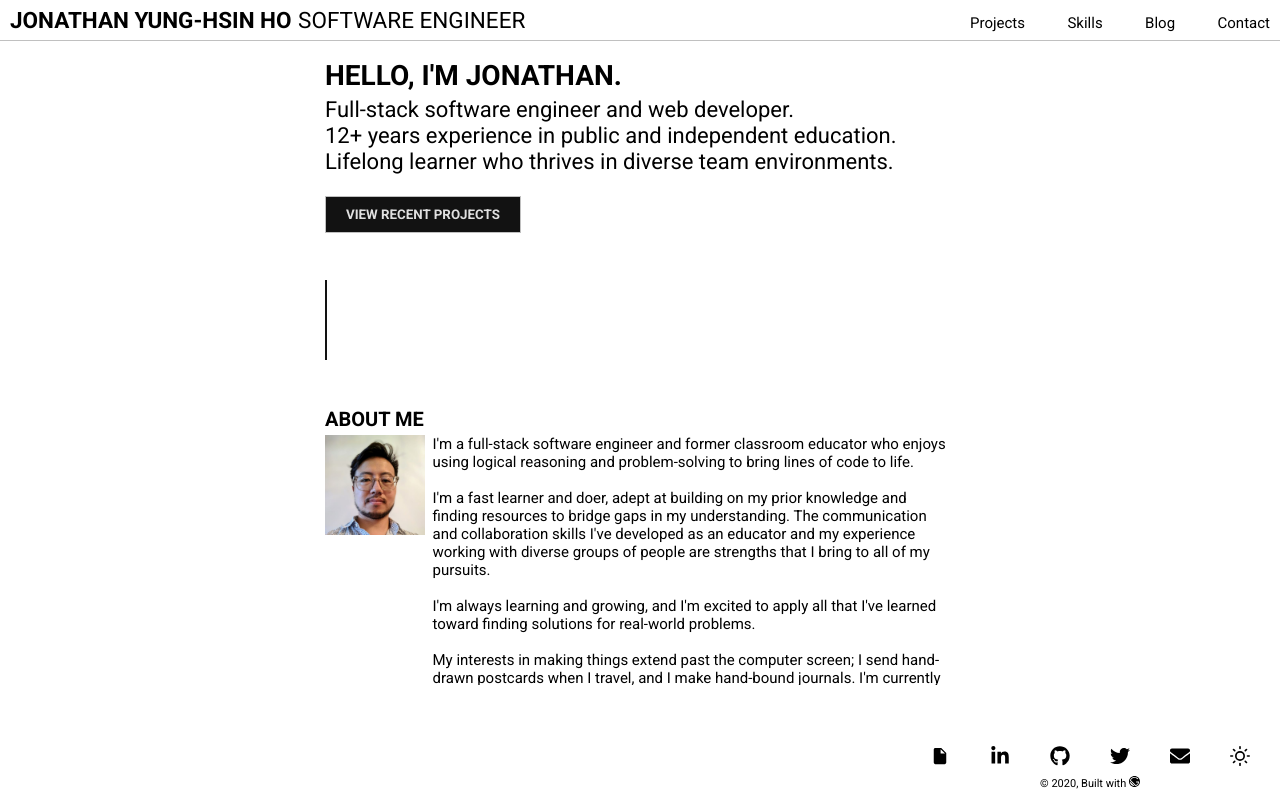
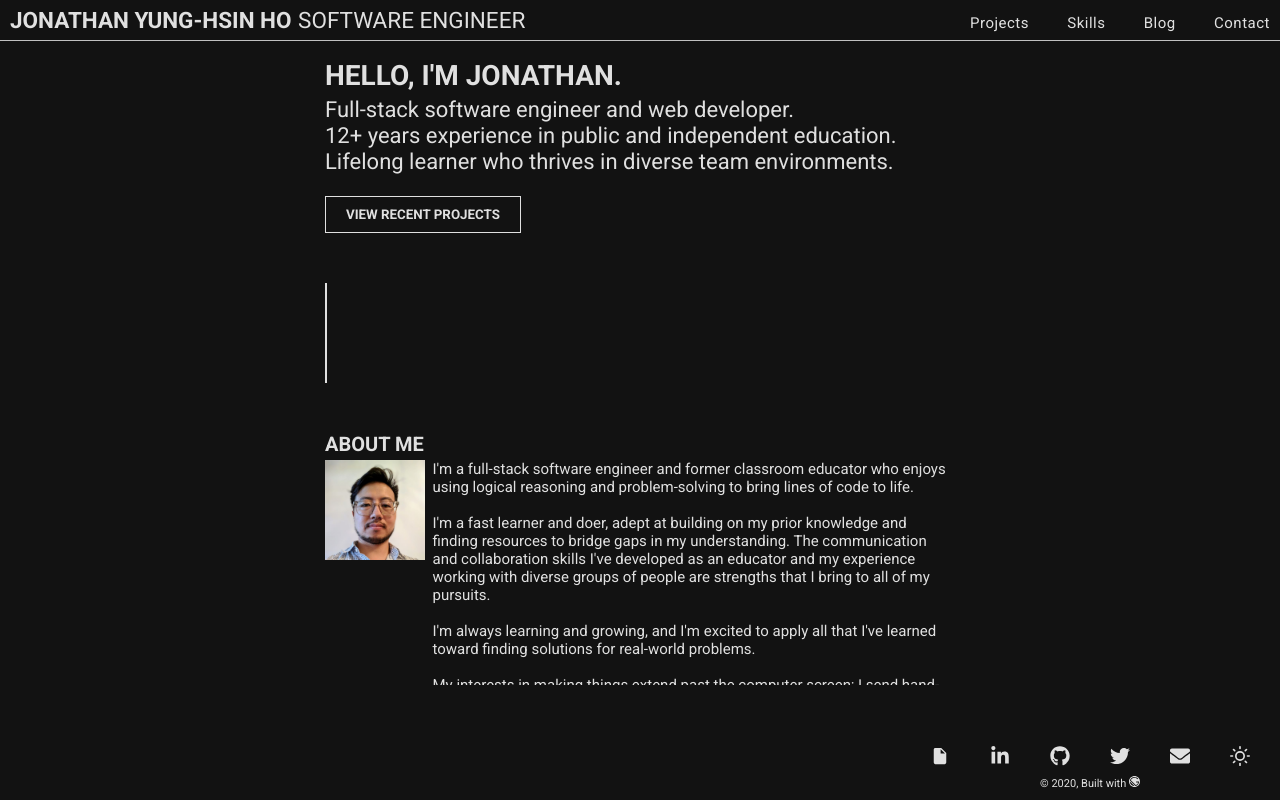
Before and after one commit to Jonathan-YungHsin-Ho/portfolio-gatsby, a Gatsby site: page / in a window 1280 px wide. Both pictures are taken after a click on the icon 1240 px from the left and 755 px from the top of the page. Built offline with nearby package versions, Linux system fonts and the light colour scheme; Gatsby itself is replaced by a stand-in of ours.

Commit message:
Update dark mode

```diff
--- a/src/components/footer.js
+++ b/src/components/footer.js
@@ -50,40 +50,48 @@ const Footer = () => {
     <footer style={footerStyle}>
       <div style={footerLinksStyle}>
         <a href={Resume} target="_blank" rel="noopener noreferrer">
-          <IoMdDocument />
+          <IoMdDocument className="footer-icon" />
         </a>
         <a
           href="https://www.linkedin.com/in/jonathan-y-ho/"
           target="_blank"
           rel="noopener noreferrer"
         >
-          <FaLinkedinIn />
+          <FaLinkedinIn className="footer-icon" />
         </a>
         <a
           href="https://github.com/Jonathan-YungHsin-Ho"
           target="_blank"
           rel="noopener noreferrer"
         >
-          <FaGithub />
+          <FaGithub className="footer-icon" />
         </a>
         <a
           href="https://twitter.com/JonathanHoDev"
           target="_blank"
           rel="noopener noreferrer"
         >
-          <FaTwitter />
+          <FaTwitter className="footer-icon" />
         </a>
         <a
           href="mailto:jonathan.yunghsin.ho@gmail.com"
           target="_blank"
           rel="noopener noreferrer"
         >
-          <FaEnvelope />
+          <FaEnvelope className="footer-icon" />
         </a>
         {darkMode ? (
-          <FiSun onClick={toggleMode} style={toggleStyle} />
+          <FiSun
+            onClick={toggleMode}
+            style={toggleStyle}
+            className="footer-icon"
+          />
         ) : (
-          <FiMoon onClick={toggleMode} style={toggleStyle} />
+          <FiMoon
+            onClick={toggleMode}
+            style={toggleStyle}
+            className="footer-icon"
+          />
         )}
       </div>
       <div style={footerCopyrightStyle}>
@@ -94,7 +102,7 @@ const Footer = () => {
           target="_blank"
           rel="noopener noreferrer"
         >
-          <GrGatsbyjs />
+          <GrGatsbyjs className="footer-icon" />
         </a>
       </div>
     </footer>
--- a/src/components/header.js
+++ b/src/components/header.js
@@ -2,31 +2,21 @@ import { Link } from "gatsby"
 import PropTypes from "prop-types"
 import React from "react"
 
-const headerStyle = {
-  // marginBottom: `1.45rem`,
-  borderBottom: `1px solid silver`,
-  padding: `0.75rem 1rem`,
-  display: `flex`,
-  alignItems: `baseline`,
-  justifyContent: `space-between`,
-  flexWrap: `wrap`,
+import { useModeContext } from "../contexts/ModeContext"
+
+const Header = ({ name, title }) => {
+  const {
+    mode: { darkMode },
+  } = useModeContext()
+
+  const activeStyle = {
+    textShadow: darkMode
+      ? `0 0 1px var(--light-color), 0 0 1px var(--light-color)`
+      : `0 0 0.7px var(--dark-color), 0 0 0.7px var(--dark-color)`,
   }
 
-const navBarStyle = {
-  flexGrow: 1,
-  display: `flex`,
-  justifyContent: `flex-end`,
-  margin: `0.5rem 0 0`,
-}
-
-const navBarLinksStyle = {
-  width: `30rem`,
-  display: `flex`,
-  justifyContent: `space-between`,
-}
-
-const Header = ({ name, title }) => (
-  <header style={headerStyle}>
+  return (
+    <header>
       <div>
         <h1 style={{ margin: 0 }}>
           <Link
@@ -43,16 +33,25 @@ const Header = ({ name, title }) => (
           </Link>
         </h1>
       </div>
-    <div style={navBarStyle}>
-      <div style={navBarLinksStyle}>
-        <Link to="/projects">Projects</Link>
-        <Link to="/skills">Skills</Link>
-        <Link to="/blog">Blog</Link>
-        <Link to="/contact">Contact</Link>
+      <div className="nav-bar-container">
+        <div className="nav-bar-links">
+          <Link to="/projects" activeStyle={activeStyle}>
+            Projects
+          </Link>
+          <Link to="/skills" activeStyle={activeStyle}>
+            Skills
+          </Link>
+          <Link to="/blog" activeStyle={activeStyle}>
+            Blog
+          </Link>
+          <Link to="/contact" activeStyle={activeStyle}>
+            Contact
+          </Link>
         </div>
       </div>
     </header>
   )
+}
 
 Header.propTypes = {
   name: PropTypes.string,
--- a/src/components/layout.css
+++ b/src/components/layout.css
@@ -59,6 +59,47 @@ a {
   text-decoration: none;
 }
 
+header {
+  border-bottom: 1px solid silver;
+  padding: 0.75rem 1rem;
+  display: flex;
+  align-items: baseline;
+  justify-content: space-between;
+  flex-wrap: wrap;
+}
+
+.nav-bar-container {
+  flex-grow: 1;
+  display: flex;
+  justify-content: flex-end;
+  margin: 0.5rem 0 0;
+}
+
+.nav-bar-links {
+  width: 30rem;
+  display: flex;
+  justify-content: space-between;
+}
+
+.nav-bar-links a {
+  font-size: 1.5rem;
+  color: var(--dark-color);
+  text-decoration: none;
+  letter-spacing: 0.05rem;
+  transition: text-shadow 0.2s;
+}
+
+.nav-bar-links a:hover {
+  text-shadow: 0 0 0.7px var(--dark-color), 0 0 0.7px var(--dark-color);
+}
+
+.landing-line {
+  margin: 5rem 0 5rem;
+  height: 10rem;
+  width: 0.1rem;
+  border: 1px solid var(--dark-color);
+}
+
 form {
   display: flex;
   flex-direction: column;
@@ -109,10 +150,72 @@ button {
   cursor: pointer;
 }
 
+button:disabled {
+  cursor: not-allowed;
+}
+
+button:hover:enabled {
+  background-color: var(--hover-color);
+  /* background-color: var(--dark-color); */
+  color: var(--light-color);
+}
+
+.footer-icon {
+  color: var(--dark-color);
+  transition: color 0.2s;
+  cursor: pointer;
+}
+
+.footer-icon:hover {
+  color: var(--hover-color);
+}
+
 @media only screen and (max-width: 480px) {
   .about-me {
     flex-wrap: wrap;
   }
+}
+
+.dark-mode {
+  background-color: var(--dark-color);
+  color: var(--light-color);
+}
+
+.dark-mode a,
+.dark-mode .tech-icon,
+.dark-mode .svg-icon,
+.dark-mode .footer-icon {
+  color: var(--light-color);
+}
+/*
+.dark-mode .svg-icon {
+	color: var(--light-color);
+} */
+
+.dark-mode .landing-line {
+  border: 1px solid var(--light-color);
+}
+
+.dark-mode .svg-icon:hover {
+  color: var(--hover-color);
+}
+
+.dark-mode .footer-icon:hover {
+  color: var(--hover-color);
+}
+
+.dark-mode .nav-bar-links a:hover {
+  text-shadow: 0 0 1px var(--light-color), 0 0 1px var(--light-color);
+}
+
+.dark-mode .project-link a:hover,
+.dark-mode .link-icon:hover {
+  text-shadow: none;
+  color: var(--hover-color);
+}
+
+.dark-mode button {
+  border: 1px solid var(--light-color);
 }
 
 /*
@@ -327,40 +430,6 @@ img {
   padding-right: 0;
   padding-top: 0;
   margin-bottom: 1.45rem;
-}
-h1 {
-  margin-left: 0;
-  margin-right: 0;
-  margin-top: 0;
-  padding-bottom: 0;
-  padding-left: 0;
-  padding-right: 0;
-  padding-top: 0;
-  margin-bottom: 1.45rem;
-  color: inherit;
-  font-family: -apple-system, BlinkMacSystemFont, Segoe UI, Roboto, Oxygen,
-    Ubuntu, Cantarell, Fira Sans, Droid Sans, Helvetica Neue, sans-serif;
-  font-weight: bold;
-  text-rendering: optimizeLegibility;
-  font-size: 2.25rem;
-  line-height: 1.1;
-}
-h2 {
-  margin-left: 0;
-  margin-right: 0;
-  margin-top: 0;
-  padding-bottom: 0;
-  padding-left: 0;
-  padding-right: 0;
-  padding-top: 0;
-  margin-bottom: 1.45rem;
-  color: inherit;
-  font-family: -apple-system, BlinkMacSystemFont, Segoe UI, Roboto, Oxygen,
-    Ubuntu, Cantarell, Fira Sans, Droid Sans, Helvetica Neue, sans-serif;
-  font-weight: bold;
-  text-rendering: optimizeLegibility;
-  font-size: 1.62671rem;
-  line-height: 1.1;
 }
 h3 {
   margin-left: 0;
@@ -722,9 +791,4 @@ pre code:after,
 pre tt:before,
 pre tt:after {
   content: "";
-}
-@media only screen and (max-width: 480px) {
-  html {
-    font-size: 100%;
-  }
 } */
--- a/src/contexts/ModeContext.js
+++ b/src/contexts/ModeContext.js
@@ -15,6 +15,7 @@ export default function ModeProvider({ children }) {
 
 export function useModeContext() {
   const context = useContext(ModeContext)
+
   if (context === undefined) {
     throw new Error("useModeContext must be used within ModeProvider")
   }
--- a/src/pages/index.js
+++ b/src/pages/index.js
@@ -6,13 +6,6 @@ import ModeProvider from "../contexts/ModeContext"
 import Layout from "../components/layout"
 import SEO from "../components/seo"
 import About from "../components/about"
-
-const vertLineStyle = {
-  margin: `4.75rem 0 4.75rem`,
-  height: `8rem`,
-  width: `0.1rem`,
-  border: `1px solid #121212`,
-}
 
 const textStyle = {
   fontSize: `2.2rem`,
@@ -23,19 +16,17 @@ const IndexPage = () => (
     <Layout>
       <SEO title="Home" />
       <h1 style={{ fontSize: `2.8rem` }}>Hello, I'm Jonathan.</h1>
-      <p style={textStyle}>Full-stack software engineer and web developer.</p>
-      <p style={textStyle}>
-        12+ years experience in public and independent education.
-      </p>
-      <p style={textStyle}>
-        Lifelong learner who thrives in diverse team environments.
-      </p>
+      <div style={textStyle}>
+        <p>Full-stack software engineer and web developer.</p>
+        <p>12+ years experience in public and independent education.</p>
+        <p>Lifelong learner who thrives in diverse team environments.</p>
+      </div>
       <div style={{ marginTop: `2rem` }}>
         <Link to="/projects">
           <button>View recent projects</button>
         </Link>
       </div>
-      <div style={vertLineStyle}></div>
+      <div className="landing-line"></div>
       <About />
     </Layout>
   </ModeProvider>
```
Lines whose indentation alone changed are shown as unchanged.
